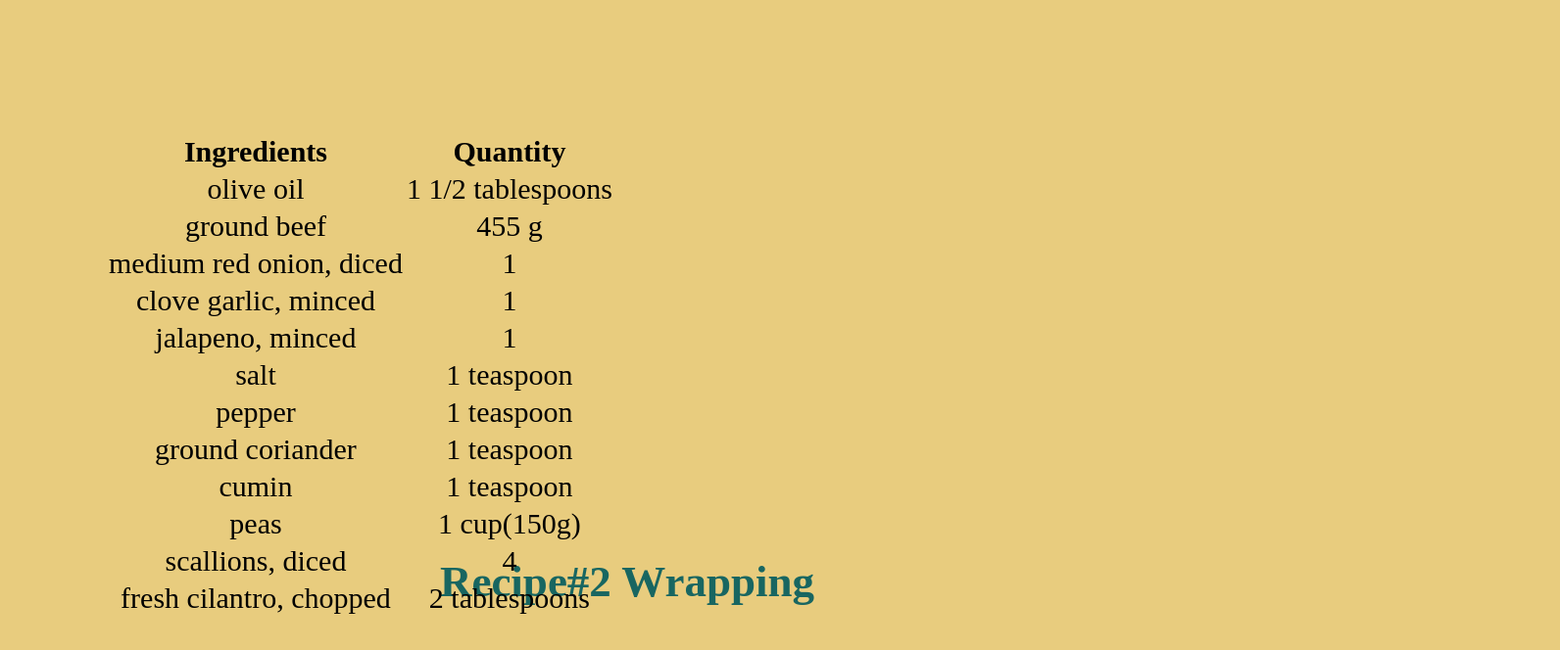
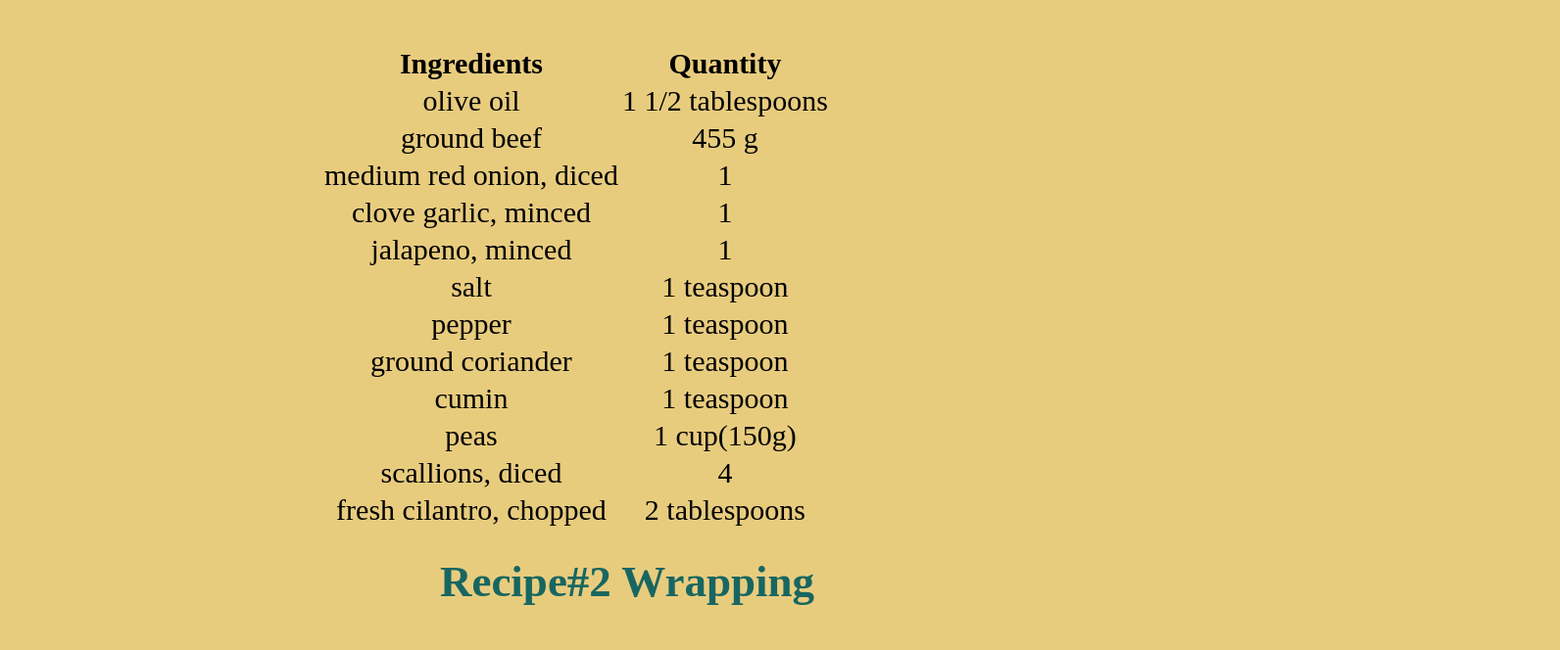
Before and after one commit to captainerico/captainerico.github.io, a plain HTML site: page index.html in a window 1280 px wide. Shown: the part 620-1284 px from the top of the page at 98% size, 1592 px wide, since content can reach past the window. Drawn offline with Linux system fonts and the light colour scheme.

Commit message:
Update index.html

```diff
--- a/index.html
+++ b/index.html
@@ -31,8 +31,8 @@
        }
         .table{
           position:relative;
-          top:100px;
-          left:100px;
+          top:10px;
+          left:320px;
        }
 
 
```
